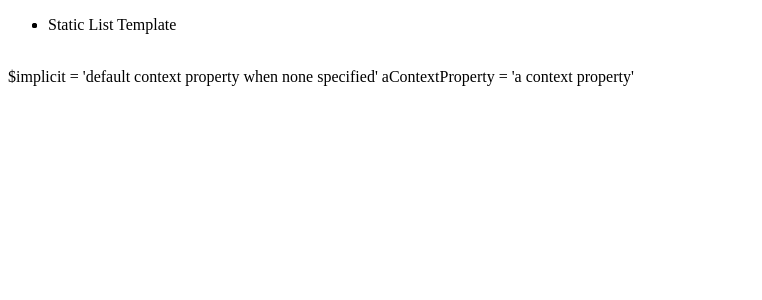
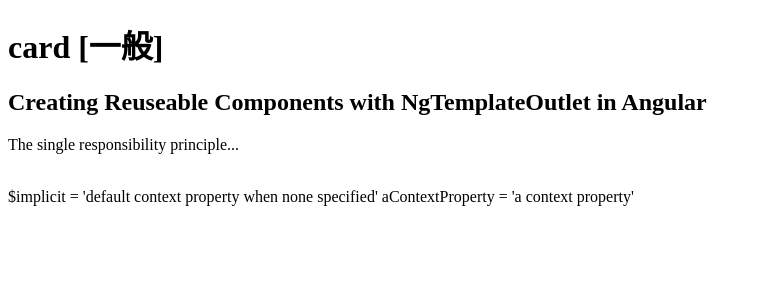
Before and after one commit to SHANG-TING/demo20181106, an Angular app: page / in a window 1280 px wide. Shown: the top 300 px of the page, without its empty margins (0-762 px from the left). Built offline with nearby package versions, Linux system fonts and the light colour scheme.

Commit message:
通過為模板提供一個上下文來允許模板是動態的，我們使用星號前綴和微合成語來表示語法糖。

```diff
--- a/src/app/card-or-list-view/card-or-list-view.component.html
+++ b/src/app/card-or-list-view/card-or-list-view.component.html
@@ -1,12 +1,12 @@
 <ng-container [ngSwitch]="mode">
   <ng-container *ngSwitchCase="'card'">
     <ng-container *ngFor="let item of items">
-      <ng-container *ngTemplateOutlet="cardItemTemplate"></ng-container>
+      <ng-container *ngTemplateOutlet="cardItemTemplate; context: {$implicit: item}"></ng-container>
     </ng-container>
   </ng-container>
   <ul *ngSwitchCase="'list'">
     <li *ngFor="let item of items">
-      <ng-container *ngTemplateOutlet="listItemTemplate"></ng-container>
+      <ng-container *ngTemplateOutlet="listItemTemplate; context: {$implicit: item}"></ng-container>
     </li>
   </ul>
 </ng-container>
--- a/src/app/usage/usage.component.html
+++ b/src/app/usage/usage.component.html
@@ -1,9 +1,30 @@
 <card-or-list-view [items]="items"
                    [mode]="mode">
-  <div *cardItem>
-    Static Card Template
+
+  <div *cardItem="let item">
+    <h1>card [一般]</h1>
+    <h2>{{item.header}}</h2>
+    <p>{{item.content}}</p>
   </div>
-  <li *listItem>
-    Static List Template
+
+  <ng-template cardItem
+               let-item>
+    <div>
+      <h1>card [語法糖]</h1>
+      <h2>{{item.header}}</h2>
+      <p>{{item.content}}</p>
+    </div>
+  </ng-template>
+
+  <li *listItem="let item">
+    <h1>list [一般]</h1>
+    <h2>{{item.header}}: {{item.content}}</h2>
   </li>
+
+  <ng-template listItem
+               let-item>
+    <h1>list [語法糖]</h1>
+    <h2>{{item.header}}: {{item.content}}</h2>
+  </ng-template>
+
 </card-or-list-view>
--- a/src/app/usage/usage.component.ts
+++ b/src/app/usage/usage.component.ts
@@ -6,7 +6,7 @@
   styleUrls: ['./usage.component.scss'],
 })
 export class UsageComponent implements OnInit {
-  mode = 'list';
+  mode = 'card';
   items = [
     {
       header: 'Creating Reuseable Components with NgTemplateOutlet in Angular',
```
